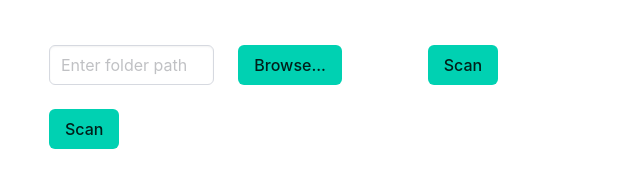
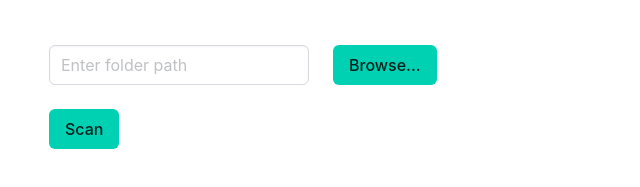
Before and after one commit to thegrimbee/horus, a website built with Vite: page horus/index.html in a window 1280 px wide. Shown: the part 167-354 px from the top of the page, without its empty margins (319-959 px from the left). Built offline with nearby package versions, Linux system fonts and the light colour scheme.

```diff
--- a/horus/index.html
+++ b/horus/index.html
@@ -27,9 +27,6 @@
         <div class="column">
           <button class="button is-primary" id="browseFoldersButton">Browse...</button>
         </div>
-        <div class="column">
-          <button class="button is-primary" id="scanButton">Scan</button>
-        </div>
       </div>
     </div>
     <script defer type="module" src="/src/browseFolders.js"></script>
```
